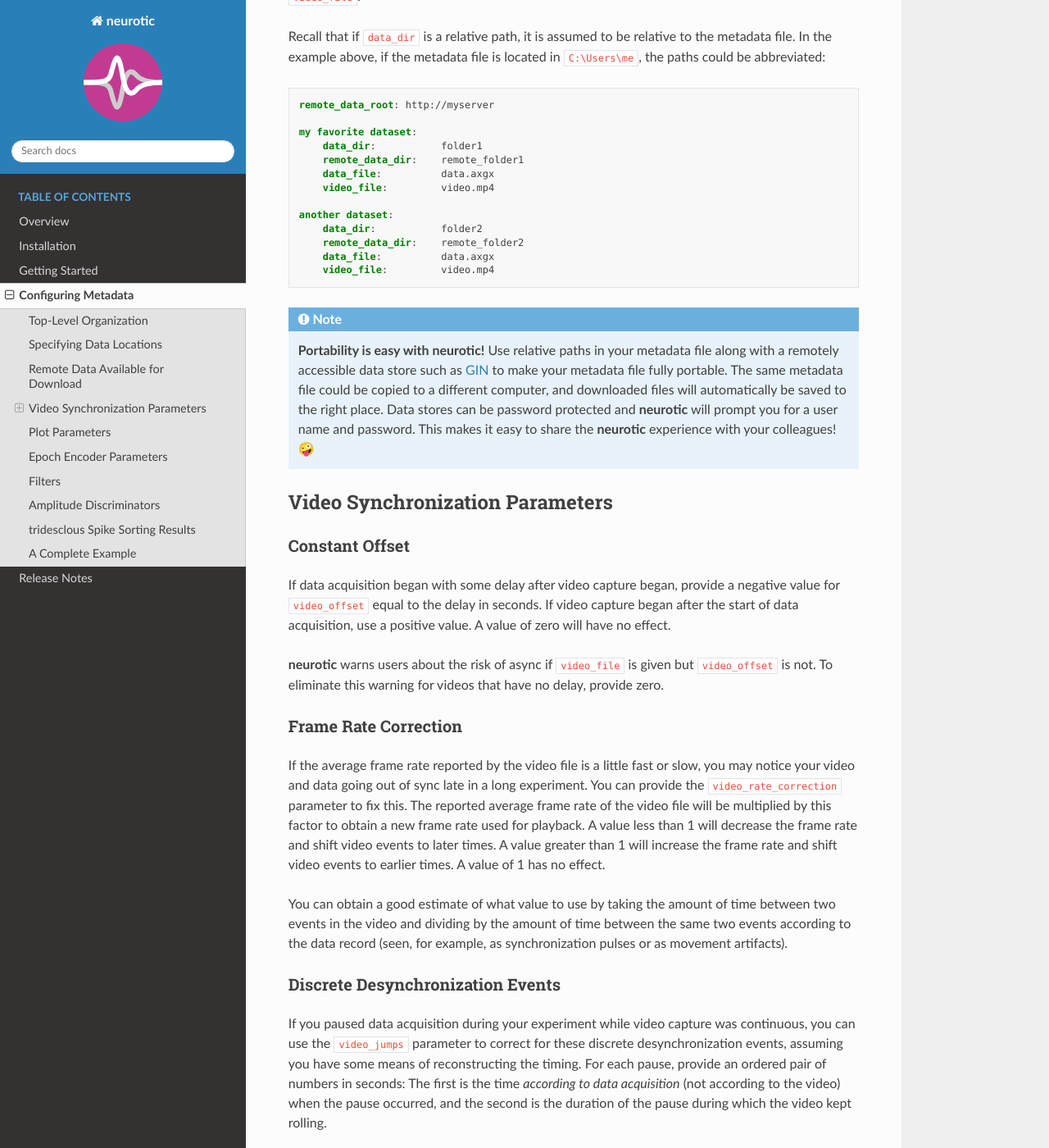
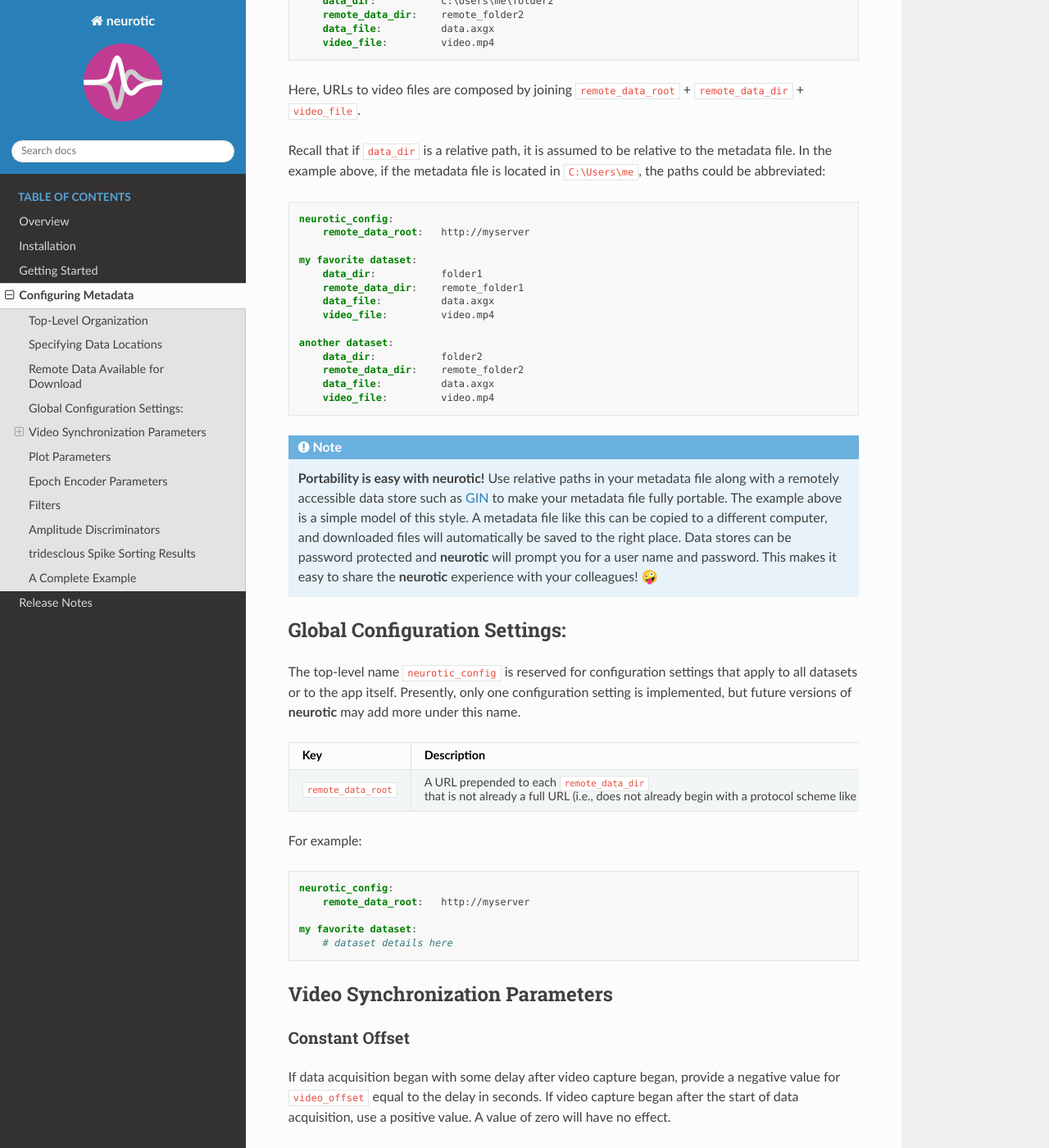
Before and after one commit to jpgill86/neurotic, a Sphinx documentation site: the page built from docs/metadata.rst, in a window 1280 px wide and 1400 px high, scrolled down 2481 px. Shown: the whole window at 82% size. Built offline with Sphinx 7.4.7 and the Read the Docs theme 2.0.0, drawn with Linux system fonts in a browser that asks for light colours; the version number could not be read and is left out; some of the changed text lies outside the part shown.

Commit message:
Add neurotic_config reserved name to metadata
Nested ``remote_data_root`` under this new name. This change breaks old metadata files with ``remote_data_root`` at the top-level of the metadata file.

```diff
--- a/docs/metadata.rst
+++ b/docs/metadata.rst
@@ -19,12 +19,16 @@
 Top-Level Organization
 ----------------------
 
-Datasets listed within the same metadata file must be given unique names.
-Optionally, longer descriptions can be provided too. Details pertaining to each
-dataset, including the description, are nested beneath the dataset name using
-indentation. You may need to use double quotes around names, descriptions, or
-other text if they contains special characters (such as ``:`` or ``#``) or are
-composed only of numbers (such as a date).
+Datasets listed within the same metadata file must be given unique names, which
+may include spaces. The special name ``neurotic_config`` is reserved for
+**neurotic** configuration settings and cannot be used for datasets.
+
+In addition to names, a long description can be provided for each dataset.
+
+Details pertaining to each dataset, including the description, are nested
+beneath the dataset name using indentation. You may need to use double quotes
+around names, descriptions, or other text if they contain special characters
+(such as ``:`` or ``#``) or are composed only of numbers (such as a date).
 
 .. code-block:: yaml
 
@@ -107,14 +111,16 @@
 these files, and they will be saved to the local ``data_dir``.
 
 If you have many datasets hosted by the same server, you can specify the server
-URL just once using the special ``remote_data_root`` key, which should be given
-outside of any dataset's YAML block with no indentation. This allows you to
-provide for each dataset a partial URL to a folder in ``remote_data_dir`` which
-is relative to ``remote_data_root``. For example:
+URL just once using the special ``remote_data_root`` key, which should be
+nested under the reserved name ``neurotic_config`` outside of any dataset's
+YAML block. This allows you to provide for each dataset a partial URL to a
+folder in ``remote_data_dir`` which is relative to ``remote_data_root``. For
+example:
 
 .. code-block:: yaml
 
-    remote_data_root: http://myserver
+    neurotic_config:  # reserved name for global settings
+        remote_data_root:   http://myserver
 
     my favorite dataset:
         data_dir:           C:\Users\me\folder1
@@ -137,7 +143,8 @@
 
 .. code-block:: yaml
 
-    remote_data_root: http://myserver
+    neurotic_config:
+        remote_data_root:   http://myserver
 
     my favorite dataset:
         data_dir:           folder1
@@ -157,11 +164,40 @@
 
     **Portability is easy with neurotic!** Use relative paths in your metadata
     file along with a remotely accessible data store such as GIN_ to make your
-    metadata file fully portable. The same metadata file could be copied to a
-    different computer, and downloaded files will automatically be saved to the
-    right place. Data stores can be password protected and **neurotic** will
-    prompt you for a user name and password. This makes it easy to share the
-    **neurotic** experience with your colleagues! 🤪
+    metadata file fully portable. The example above is a simple model of this
+    style. A metadata file like this can be copied to a different computer, and
+    downloaded files will automatically be saved to the right place. Data
+    stores can be password protected and **neurotic** will prompt you for a
+    user name and password. This makes it easy to share the **neurotic**
+    experience with your colleagues! 🤪
+
+.. _congig-metadata-globals:
+
+Global Configuration Settings:
+------------------------------
+
+The top-level name ``neurotic_config`` is reserved for configuration settings
+that apply to all datasets or to the app itself. Presently, only one
+configuration setting is implemented, but future versions of **neurotic** may
+add more under this name.
+
+======================  ========================================================
+Key                     Description
+======================  ========================================================
+``remote_data_root``    A URL prepended to each ``remote_data_dir`` that is not
+                        already a full URL (i.e., does not already begin with a
+                        protocol scheme like ``https://``)
+======================  ========================================================
+
+For example:
+
+.. code-block:: yaml
+
+    neurotic_config:
+        remote_data_root:   http://myserver
+
+    my favorite dataset:
+        # dataset details here
 
 .. _config-metadata-video:
 
```
Also changed, not shown: 1 other file.
